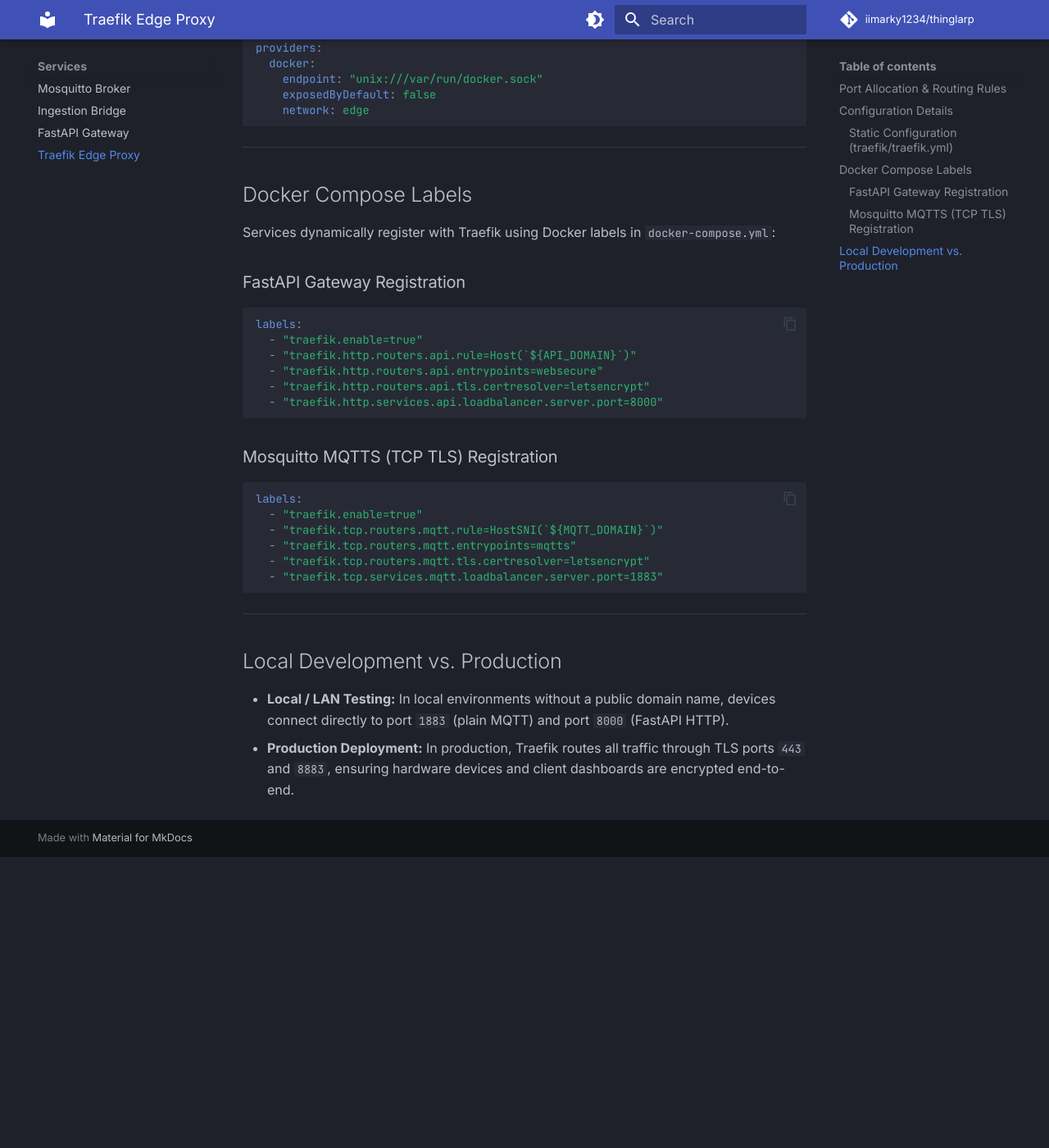
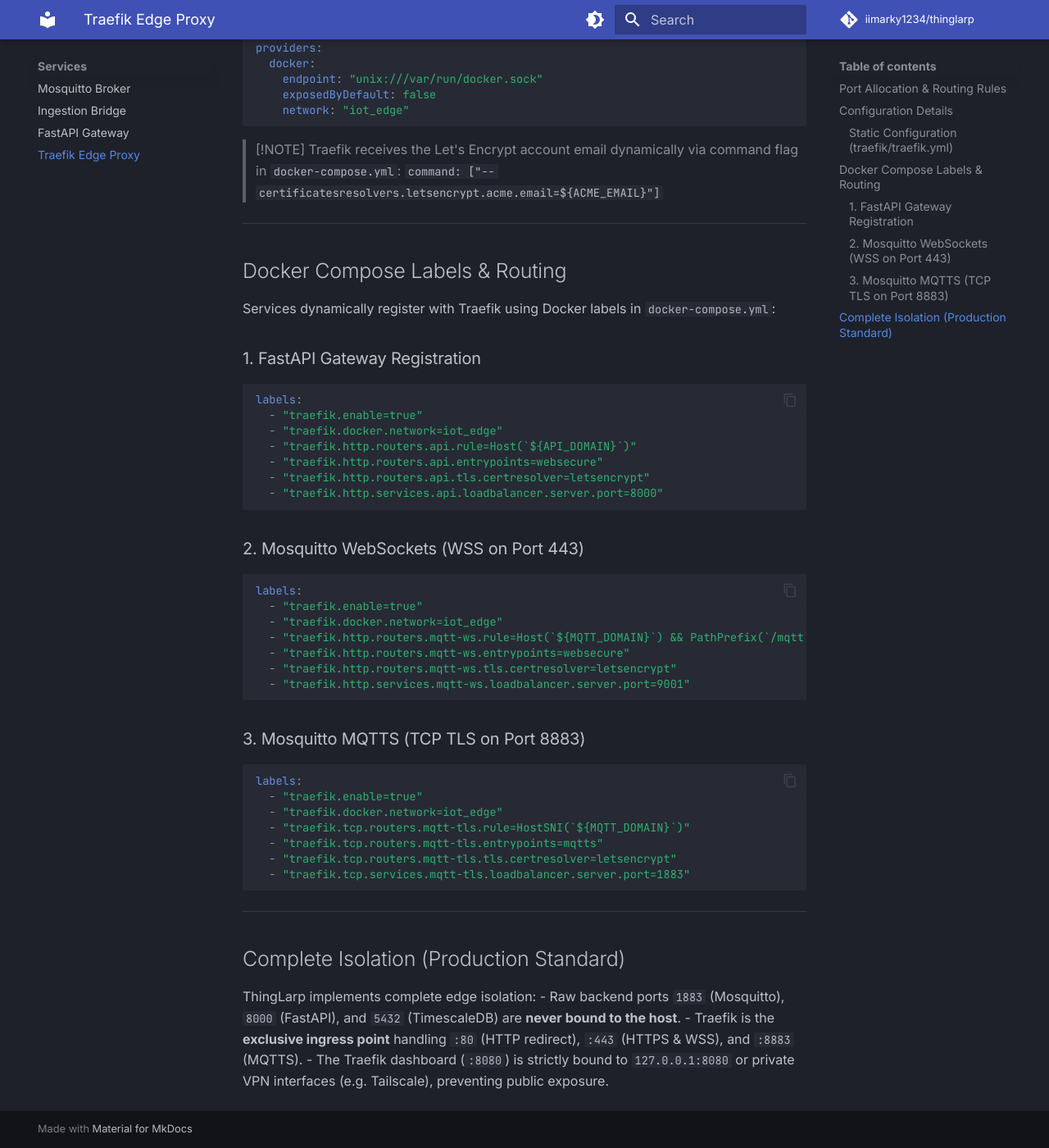
Before and after one commit to iimarky1234/thinglarp, an MkDocs documentation site: the page built from docs/services/traefik.md, in a window 1280 px wide and 1400 px high, scrolled down 1100 px. Shown: the whole window at 82% size. Built offline with MkDocs 1.6.1 and Material for MkDocs 9.7.7, drawn with Linux system fonts in a browser that asks for light colours; comment, search, counter and statistics services are not loaded; before the commit the page ends 2145 px from its top, so only the background shows below that; some of the changed text lies outside the part shown.

Commit message:
docs: update docs with dynamic env sync, admin console, and traefik isolation

````diff
--- a/docs/services/traefik.md
+++ b/docs/services/traefik.md
@@ -29,6 +29,7 @@ entryPoints:
         entryPoint:
           to: websecure
           scheme: https
+          permanent: true
 
   websecure:
     address: ":443"
@@ -39,47 +40,65 @@ entryPoints:
 certificatesResolvers:
   letsencrypt:
     acme:
-      email: ${ACME_EMAIL}
-      storage: /etc/traefik/acme/acme.json
+      storage: "/letsencrypt/acme.json"
       httpChallenge:
-        entryPoint: web
+        entryPoint: "web"
 
 providers:
   docker:
     endpoint: "unix:///var/run/docker.sock"
     exposedByDefault: false
-    network: edge
+    network: "iot_edge"
 ```
+
+> [!NOTE]
+> Traefik receives the Let's Encrypt account email dynamically via command flag in `docker-compose.yml`:
+> `command: ["--certificatesresolvers.letsencrypt.acme.email=${ACME_EMAIL}"]`
 
 ---
 
-## Docker Compose Labels
+## Docker Compose Labels & Routing
 
 Services dynamically register with Traefik using Docker labels in `docker-compose.yml`:
 
-### FastAPI Gateway Registration
+### 1. FastAPI Gateway Registration
 ```yaml
 labels:
   - "traefik.enable=true"
+  - "traefik.docker.network=iot_edge"
   - "traefik.http.routers.api.rule=Host(`${API_DOMAIN}`)"
   - "traefik.http.routers.api.entrypoints=websecure"
   - "traefik.http.routers.api.tls.certresolver=letsencrypt"
   - "traefik.http.services.api.loadbalancer.server.port=8000"
 ```
 
-### Mosquitto MQTTS (TCP TLS) Registration
+### 2. Mosquitto WebSockets (WSS on Port 443)
 ```yaml
 labels:
   - "traefik.enable=true"
-  - "traefik.tcp.routers.mqtt.rule=HostSNI(`${MQTT_DOMAIN}`)"
-  - "traefik.tcp.routers.mqtt.entrypoints=mqtts"
-  - "traefik.tcp.routers.mqtt.tls.certresolver=letsencrypt"
-  - "traefik.tcp.services.mqtt.loadbalancer.server.port=1883"
+  - "traefik.docker.network=iot_edge"
+  - "traefik.http.routers.mqtt-ws.rule=Host(`${MQTT_DOMAIN}`) && PathPrefix(`/mqtt`)"
+  - "traefik.http.routers.mqtt-ws.entrypoints=websecure"
+  - "traefik.http.routers.mqtt-ws.tls.certresolver=letsencrypt"
+  - "traefik.http.services.mqtt-ws.loadbalancer.server.port=9001"
+```
+
+### 3. Mosquitto MQTTS (TCP TLS on Port 8883)
+```yaml
+labels:
+  - "traefik.enable=true"
+  - "traefik.docker.network=iot_edge"
+  - "traefik.tcp.routers.mqtt-tls.rule=HostSNI(`${MQTT_DOMAIN}`)"
+  - "traefik.tcp.routers.mqtt-tls.entrypoints=mqtts"
+  - "traefik.tcp.routers.mqtt-tls.tls.certresolver=letsencrypt"
+  - "traefik.tcp.services.mqtt-tls.loadbalancer.server.port=1883"
 ```
 
 ---
 
-## Local Development vs. Production
+## Complete Isolation (Production Standard)
 
-- **Local / LAN Testing:** In local environments without a public domain name, devices connect directly to port `1883` (plain MQTT) and port `8000` (FastAPI HTTP).
-- **Production Deployment:** In production, Traefik routes all traffic through TLS ports `443` and `8883`, ensuring hardware devices and client dashboards are encrypted end-to-end.
+ThingLarp implements complete edge isolation:
+- Raw backend ports `1883` (Mosquitto), `8000` (FastAPI), and `5432` (TimescaleDB) are **never bound to the host**.
+- Traefik is the **exclusive ingress point** handling `:80` (HTTP redirect), `:443` (HTTPS & WSS), and `:8883` (MQTTS).
+- The Traefik dashboard (`:8080`) is strictly bound to `127.0.0.1:8080` or private VPN interfaces (e.g. Tailscale), preventing public exposure.
````
Also changed, not shown: docs/client/flutter.md (+18 -1 lines), docs/guides/env_configuration.md (+6 -11 lines), docs/guides/getting_started.md (+2 -2 lines), docs/services/api.md (+1 -0 lines), docs/services/mosquitto.md (+6 -4 lines), site/client/flutter/index.html, site/guides/env_configuration/index.html, site/guides/getting_started/index.html, site/search/search_index.json, site/services/api/index.html, site/services/mosquitto/index.html, site/services/traefik/index.html.
